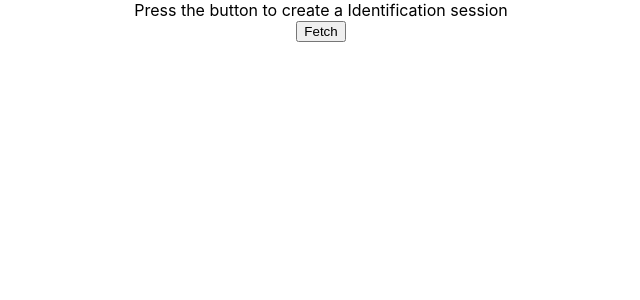
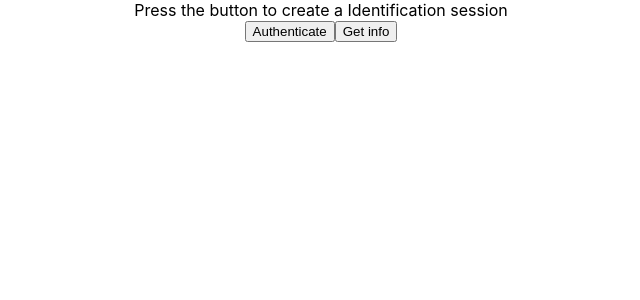
Before and after one commit to acrosight/signicat-test, a React (Create React App) app: page / in a window 1280 px wide. Shown: the top 300 px of the page, without its empty margins (319-959 px from the left). Built offline with nearby package versions, Linux system fonts and the light colour scheme.

Commit message:
Added button for identificcation session

```diff
--- a/src/App.js
+++ b/src/App.js
@@ -2,15 +2,19 @@ import './App.css';
 import React, {useState} from 'react'
 
 function App(){
+  // Variables to store important information
+  const [id, setId] = useState('')
   const [identity, setIdentity] = useState(null)
 
 
   async function getToken() {
+    // The client_id and client_secret
     const client_id = "t8750fe84a1e843b2b97be9ff88830d09"
     const client_secret = "1gq3CibSqZPpj2jKUjfcMPcA9Eoryj8bcMkgcrsgPrxHiNs5N94VplJpLGAWcODo"
 
     // Turning into HTML Basic Authentication with base-64 formatting
     const authorizationBasic = `Basic ` + btoa(`${client_id}:${client_secret}`);
+    console.log(authorizationBasic)
 
     let header = {
       'Authorization': authorizationBasic,
@@ -19,25 +23,23 @@ function App(){
 
     const payload = { "grant_type": "client_credentials", "scope": "identify" }
 
-    console.log(authorizationBasic)
-
-    console.log(header)
     const res = await fetch("https://api.signicat.io/oauth/connect/token", {
         method: "POST",
         mode: 'no-cors',
         headers: header,
         body: JSON.stringify(payload),
     })
+
     console.log(res.status)
-    const data = await res.json();
-    //console.log(data.access_token);
-    return data.access_token
+    // const data = await res.json();
+    // console.log(data.access_token);
+    // return data.access_token
   }
 
   async function getId() {
     // Retrieving a token
     const token = getToken();
-    // Standard payload
+    // Standard request
     const payload = {
       "flow": "redirect",
       "allowedProviders": ["no_bankid_netcentric", "no_bankid_mobile"],
@@ -58,8 +60,8 @@ function App(){
           'Content-Type': 'application/json',
         },
         body: JSON.stringify(payload),
-      }
-    );
+      });
+
     console.log(res.status);
     const data = await res.json();
     console.log(data);
@@ -67,12 +69,13 @@ function App(){
     // Opening the url in a popup window
     window.open(data.url);
 
+    setId(data.id)
     return data.id
   }
 
-  // Saving the identification seesion
-  async function buttonPress() {
-    const id = await getId();
+  // Saving the identification session
+  async function getIdentity() {
+    // Retrieving the token
     const token = await getToken();
     const res = await fetch (`https://api.signicat.io/identification/v2/sessions/${id}`,
     {
@@ -86,20 +89,23 @@ function App(){
     setIdentity(res.identity)
   }
 
-
-    if(identity=== null){
+  // If the user has not logged in
+  if(identity===null){
     return (
       <div className="App">
         <header className="header">Press the button to create a Identification session</header>
-          <input className="btn" type="button" value="Fetch" onClick={getId}/>
+        {/* Used to test the getToken method, but will be replaced with getId */}
+        <div className="buttonWrapper">
+          <input className="btn" type="button" value="Authenticate" onClick={getToken}/>
+          <input className="btn" type="button" value="Get info" onClick={getIdentity}/>
+        </div>
       </div>
     );
   } else {
     return(
       <div className="App">
-          <ul>
-
-          </ul>
+        <text>Name: {identity.fullName}</text>
+        <text>Date of Birth: {identity.dateOfBirth}</text>
       </div>
     )
   }
```
Lines whose indentation alone changed are shown as unchanged.
